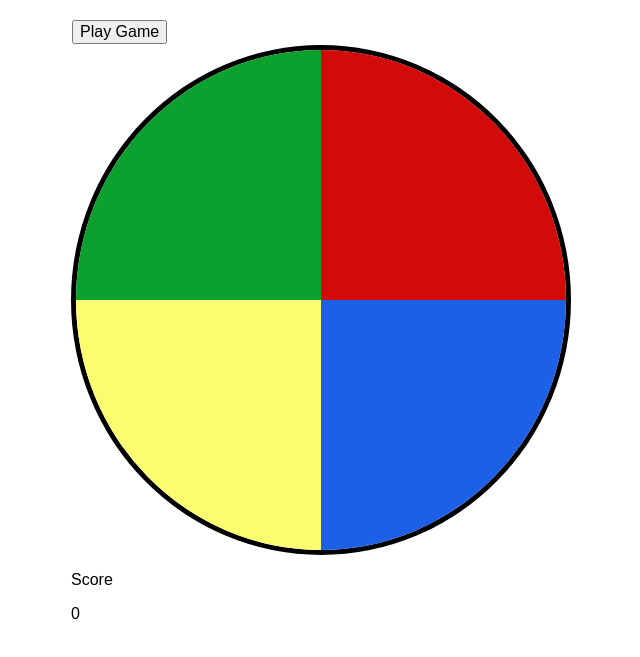
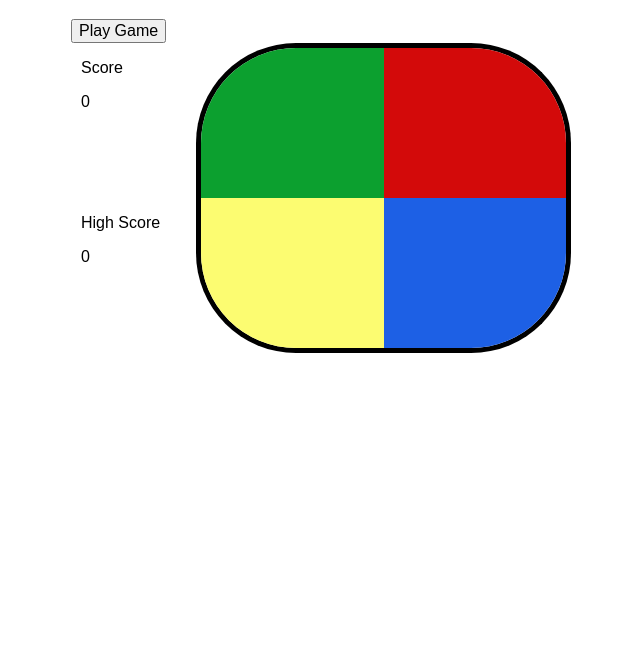
Before and after one commit to farenteria/Simple-Simon-Game, a plain HTML site: page public/simon_says.html in a window 1280 px wide. Shown: the part 61-718 px from the top of the page, without its empty margins (319-959 px from the left). Drawn offline with nearby package versions, Linux system fonts and the light colour scheme.

Commit message:
Changed design of the page. Also, added a three-fourth column option to our grid css file

```diff
--- a/public/css/grid.css
+++ b/public/css/grid.css
@@ -64,6 +64,10 @@ html{
 	width: 50%;
 }
 
+.column.three-fourth{
+	width: 75%;
+}
+
 /* these following classes will offset columns to the right*/
 .offset-one-fourth{
 	margin-left: 25%;
--- a/public/css/simon_says.css
+++ b/public/css/simon_says.css
@@ -1,13 +1,10 @@
-.color-button{
-	height: 250px;
-}
-
 /* For our grids */
 #container{
 	width: 500px;
 	margin: 0 auto;
 }
 
+/* What goes inside our circle */
 #green{
 	background-color: #0CA02F;
 }
@@ -24,12 +21,25 @@
 	background-color: #1D60E5;
 }
 
-#start-button{
-	margin: 1px;
+/* This section is for the circle decoration.
+   I am aware that this isn't a circle */
+.circle-common{
+	overflow: hidden;
+	border-left: 5px solid black;
+	border-right: 5px solid black;
+	padding: 0;
 }
 
-#lights-box{
-	border: 5px solid black;
-	border-radius: 50%;
-	overflow: hidden;
+.color-button{
+	height: 150px;
 }
+
+#top-circle{
+	border-radius: 100px 100px 0 0;
+	border-top: 5px solid black;
+}
+
+#bottom-circle{
+	border-radius: 0 0 100px 100px;
+	border-bottom: 5px solid black;
+}
--- a/public/simon_says.html
+++ b/public/simon_says.html
@@ -14,19 +14,28 @@
 			<button class="row" id="start-button">Play Game</button>
 		<header>
 
-		<div id="lights-box">
-			<div class="row">
-				<div id="green" class="column one-half section color-button"></div>
-				<div id="red" class="column one-half section color-button"></div>
+		<div class="row">
+			<div class="column one-fourth">
+				<p>Score</p>
+				<p id="current-score">0</p>
 			</div>
-			<div class="row">
-				<div id="yellow" class="column one-half section color-button"></div>
-				<div id="blue" class="column one-half section color-button"></div>
+			<div class="column three-fourth circle-common" id="top-circle">
+				<div>
+					<div id="green" class="column one-half color-button"></div>
+					<div id="red" class="column one-half color-button"></div>
+				</div>
 			</div>
 		</div>
 
-		<p>Score</p>
-		<p>0</p>
+		<div class="row">
+			<div class="column one-fourth">
+				<p>High Score</p>
+				<p>0</p></div>
+			<div class="column three-fourth circle-common" id="bottom-circle">
+				<div id="yellow" class="column one-half color-button"></div>
+				<div id="blue" class="column one-half color-button"></div>
+			</div>
+		</div>
 	</div>
 
 	<!-- Hosted jquery library -->
```
